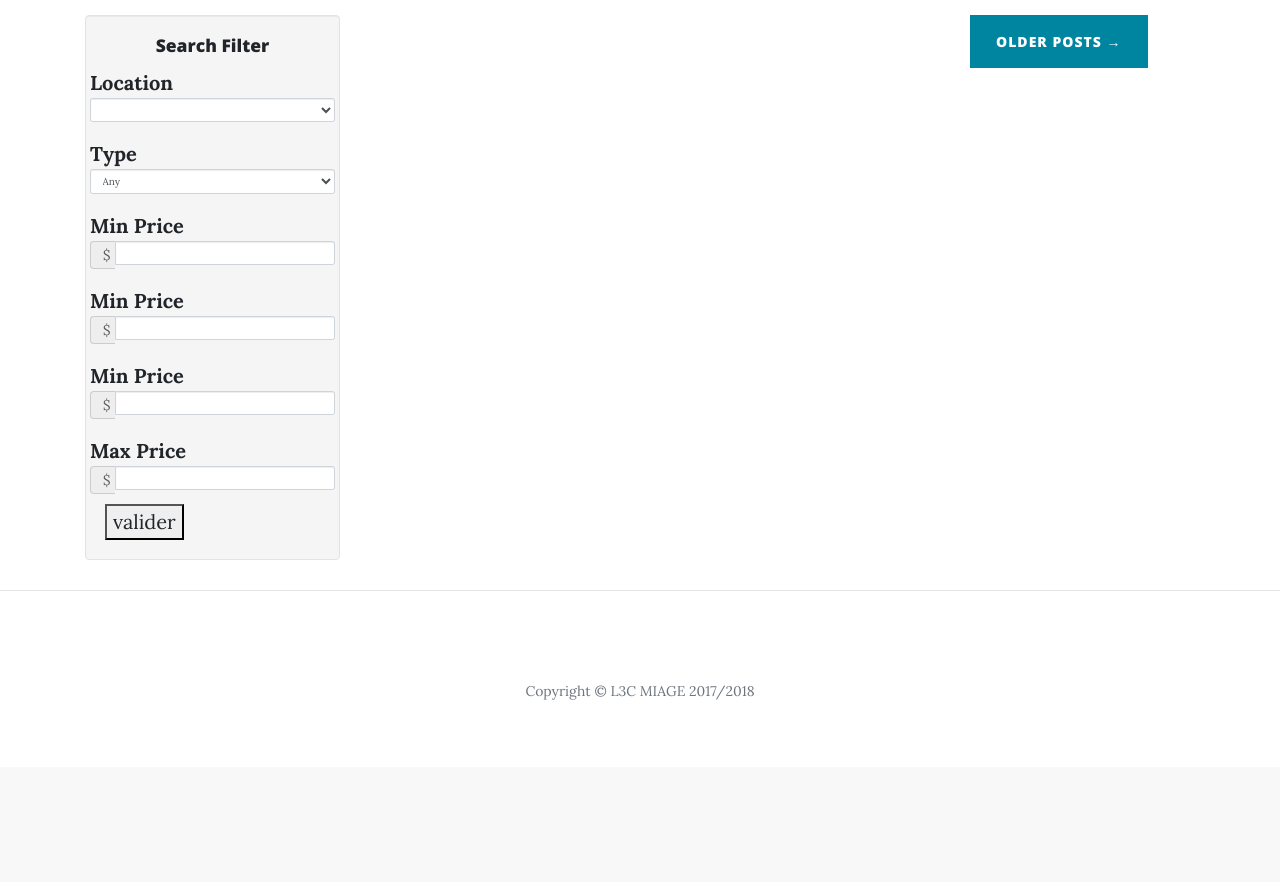
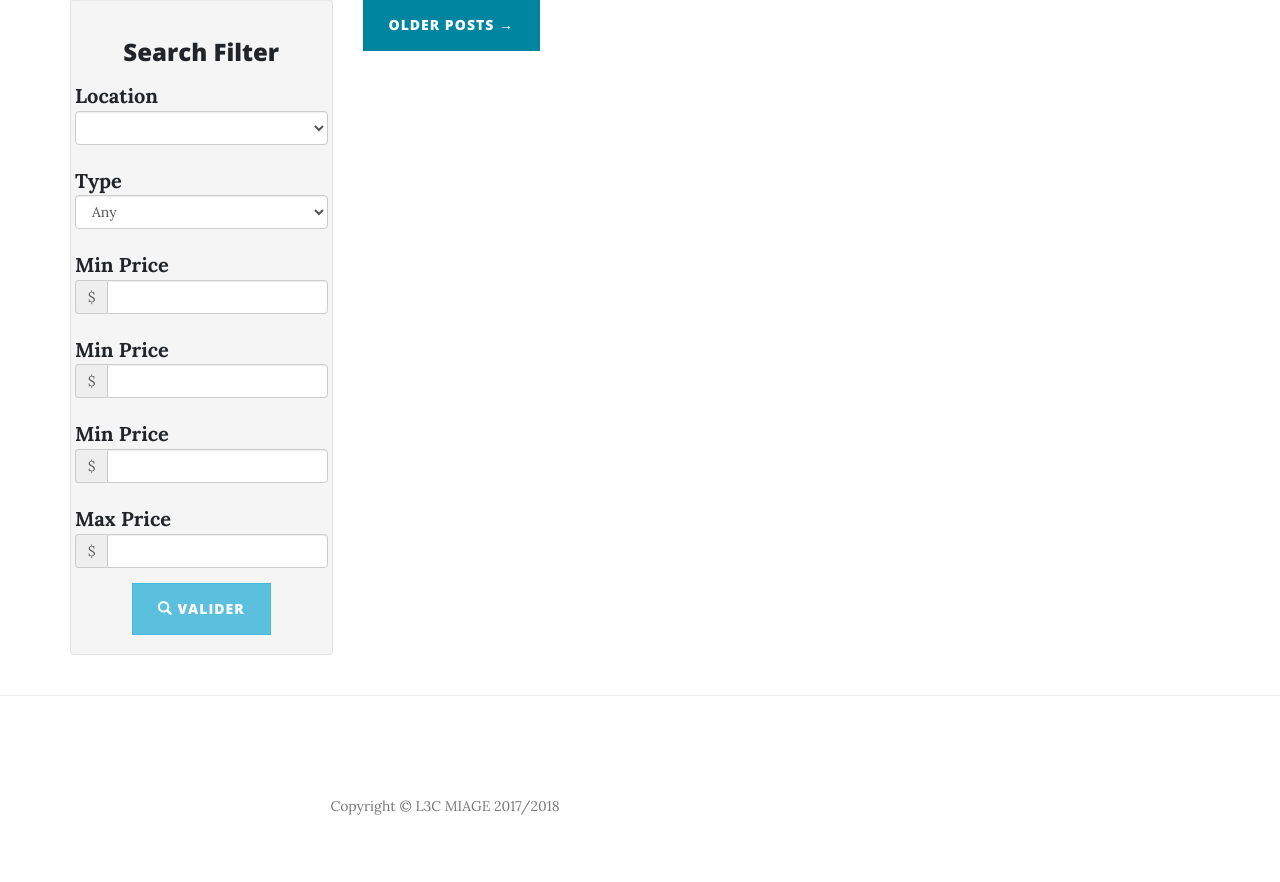
Before and after one commit to AmirZair/miagecareer, a CodeIgniter app: page /miagecareer/ in a window 1280 px wide. Shown: the part 690-1572 px from the top of the page. Before the commit the page ends 1390 px from the top, so only its background shows below. Run offline with CodeIgniter, Linux system fonts and the light colour scheme; data that the repository does not hold is empty; some libraries are stand-ins or nearby versions.

Commit message:
modifier bouton

```diff
--- a/application/views/pages/home.php
+++ b/application/views/pages/home.php
@@ -48,8 +48,10 @@
                             <input type="text" class="form-control" id="priceto" aria-describedby="basic-addon1">
                         </div>
                     </div>
-                    <button class="text-center">valider</button>
-                </form>
+                    <div class="text-center">
+                    <button class="btn btn-info"><span class="glyphicon glyphicon-search"></span>  valider</button>
+                        </div>
+                    </form>
             </div>
         </div>
         <!-- fin Filtre -->
```
